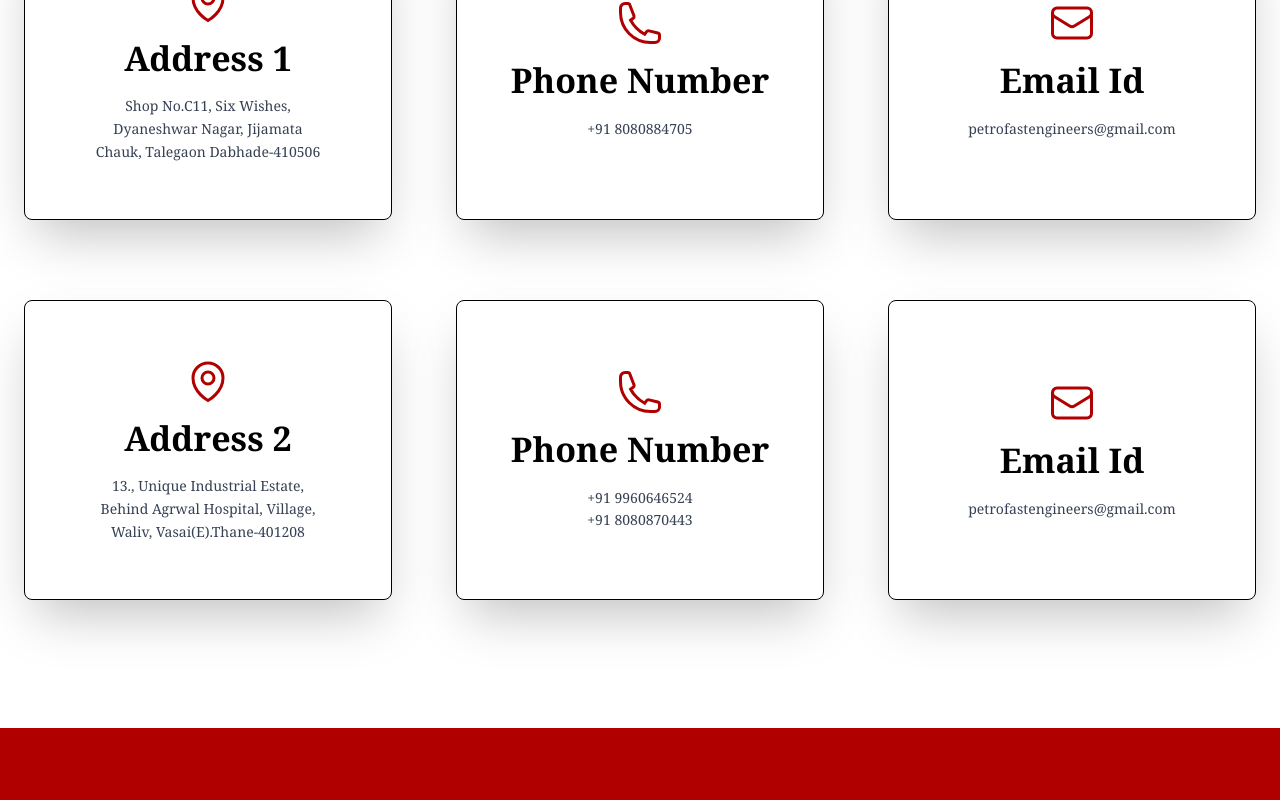
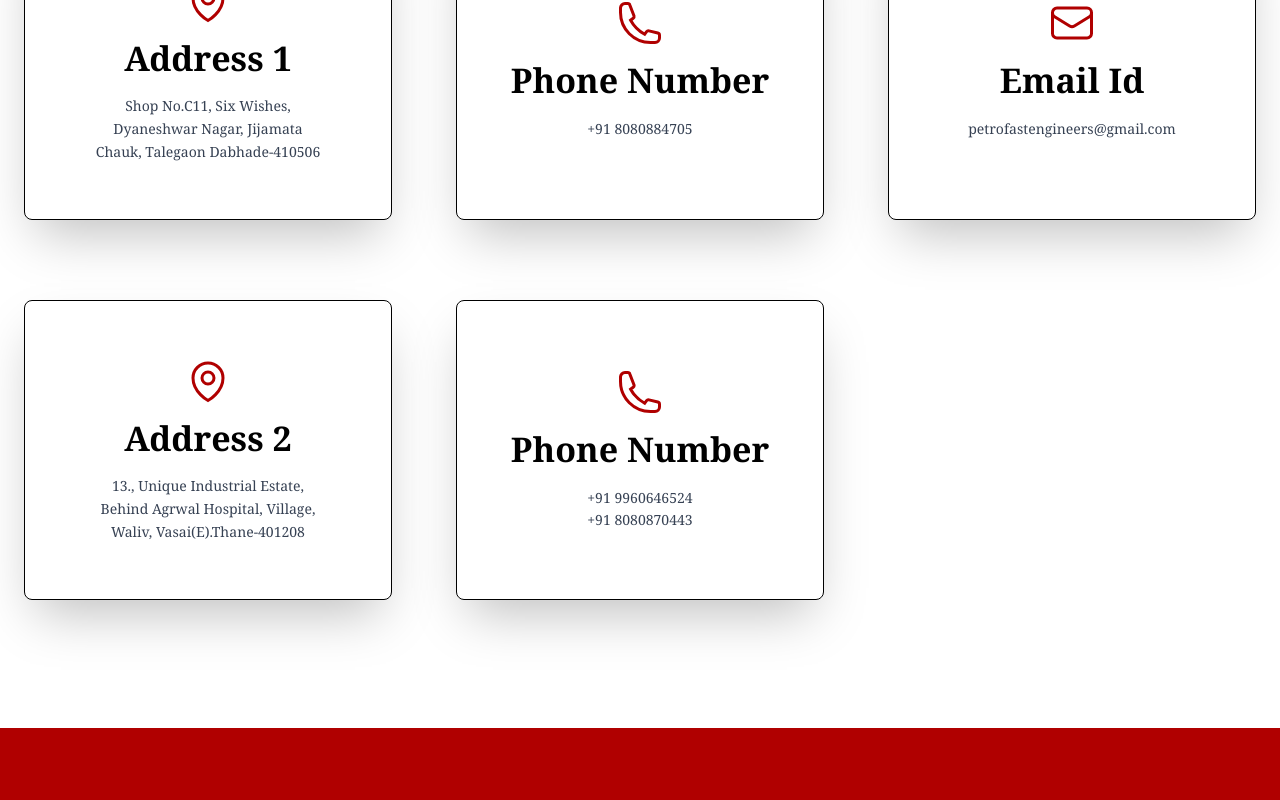
Before and after one commit to Sharvani24/petrofast-engineers, a React (Vite) app: page /contact in a window 1280 px wide. Shown: the part 1129-1929 px from the top of the page. Built offline with nearby package versions, Linux system fonts and the light colour scheme.

Commit message:
feat: update contact section and home page

```diff
--- a/src/pages/Contact.jsx
+++ b/src/pages/Contact.jsx
@@ -54,11 +54,6 @@ const Contact = () => {
               icon: <path d="M2.25 6.75c0 8.284 6.716 15 15 15h2.25a2.25 2.25 0 002.25-2.25v-1.372c0-.516-.351-.966-.852-1.091l-4.423-1.106c-.44-.11-.902.055-1.173.417l-.97 1.293c-2.896-1.596-5.436-4.136-7.032-7.032l1.293-.97c.363-.271.527-.734.417-1.173L6.963 3.102a1.125 1.125 0 00-1.091-.852H4.5A2.25 2.25 0 002.25 4.5v2.25z" />,
               content: <><p>+91 9960646524</p><p>+91 8080870443</p></>
             },
-            {
-              title: "Email Id",
-              icon: <path d="M21.75 6.75v10.5a2.25 2.25 0 01-2.25 2.25h-15a2.25 2.25 0 01-2.25-2.25V6.75m19.5 0A2.25 2.25 0 0019.5 4.5h-15a2.25 2.25 0 00-2.25 2.25m19.5 0v.243a2.25 2.25 0 01-1.07 1.916l-7.5 4.615a2.25 2.25 0 01-2.36 0L3.32 8.91a2.25 2.25 0 01-1.07-1.916V6.75" />,
-              content: <>petrofastengineers@gmail.com</>
-            }
           ].map((item, index) => (
             <div key={index} className="flex flex-col items-center p-10 border border-black rounded-lg shadow-2xl bg-white text-center h-full min-h-[300px] justify-center">
               <div className="flex flex-col items-center w-full mb-4">
--- a/src/pages/Home.jsx
+++ b/src/pages/Home.jsx
@@ -1,5 +1,5 @@
 import React from 'react';
-import homeImg from '../assets/images/nuts.png';
+import homeImg from '../assets/images/banner image.png';
 
 const Home = () => {
   return (
```
Also changed, not shown: 1 other file (tests, documents, lock files or other folders).
